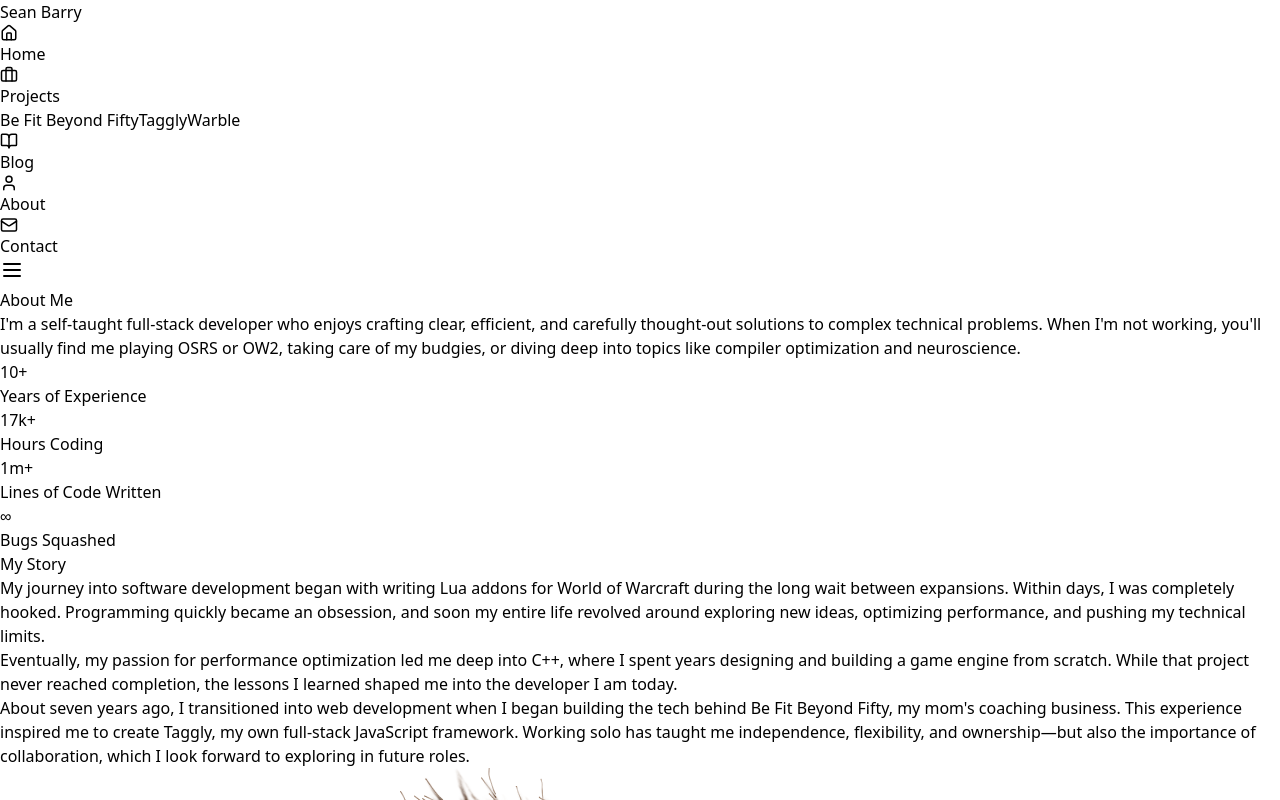
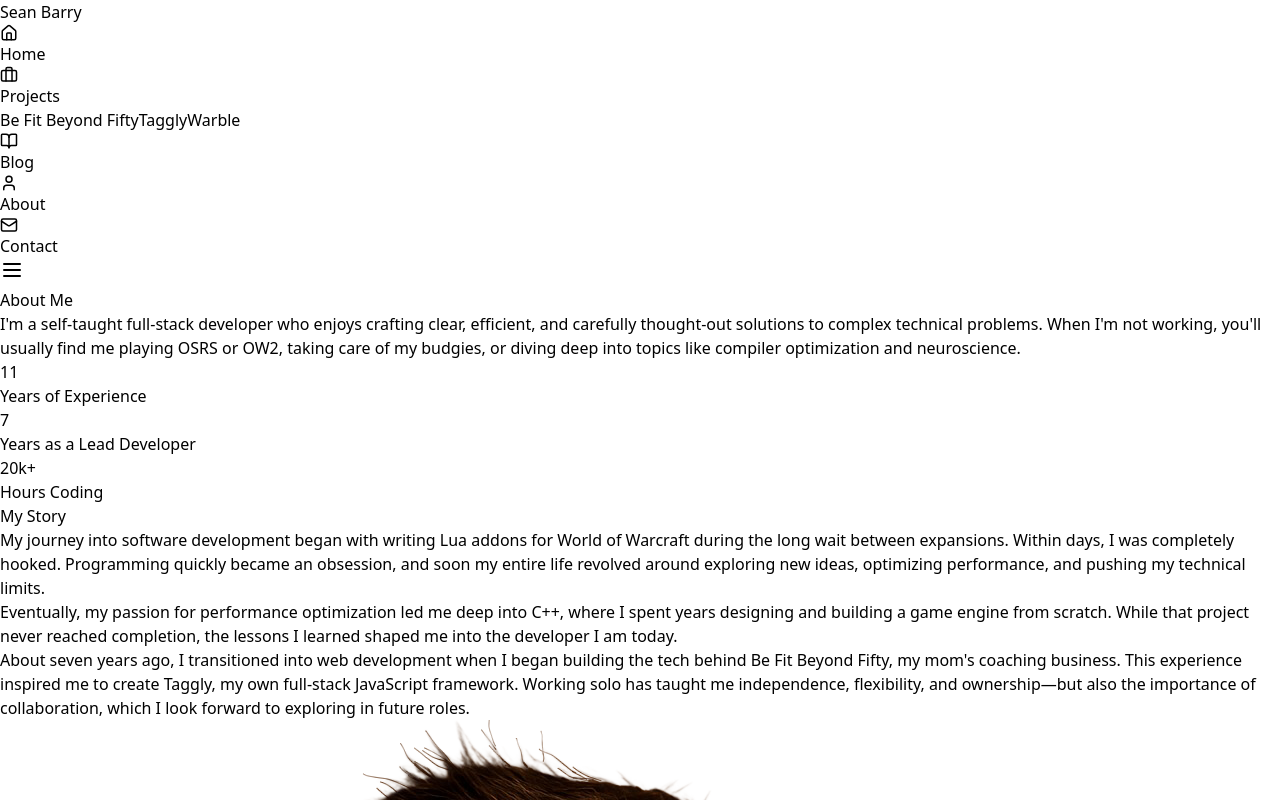
Before and after one commit to sean-andrew-barry/portfolio, a React (Vite) app: page /about in a window 1280 px wide. Shown: the top 800 px of the page. Built offline with nearby package versions, Linux system fonts and the light colour scheme.

Commit message:
Made the personal stats be computed instead of static

```diff
--- a/src/pages/About.jsx
+++ b/src/pages/About.jsx
@@ -2,11 +2,18 @@ import { journey } from '../data/journey';
 import { developerValues } from '../data/developerValues';
 
 export default function About() {
+  const current_year = new Date().getFullYear();
+  const programming_years = current_year - 2014;
+  const lead_developer_years = current_year - 2018;
+  const hours_per_day = 5;
+  const coding_hours = Math.floor((programming_years * 365 * hours_per_day) / 1000);
+
   const stats = [
-    { number: '10+', label: 'Years of Experience' },
-    { number: '17k+', label: 'Hours Coding' },
-    { number: '1m+', label: 'Lines of Code Written' },
-    { number: '∞', label: 'Bugs Squashed' }
+    { number: programming_years, label: 'Years of Experience' },
+    { number: lead_developer_years, label: 'Years as a Lead Developer' },
+    { number: `${coding_hours}k+`, label: 'Hours Coding' },
+    // { number: '1m+', label: 'Lines of Code Written' },
+    // { number: '∞', label: 'Bugs Squashed' },
   ];
 
   return (
@@ -26,9 +33,9 @@ export default function About() {
       {/* Stats Section */}
       <section className="py-16 bg-white">
         <div className="max-w-6xl mx-auto px-4">
-          <div className="grid grid-cols-2 md:grid-cols-4 gap-8">
+          <div className="flex flex-wrap justify-center">
             {stats.map((stat, index) => (
-              <div key={index} className="text-center">
+              <div key={index} className="basis-1/4 flex-shrink-0 text-center">
                 <div className="text-4xl md:text-5xl font-bold text-transparent bg-clip-text bg-gradient-to-r from-purple-600 to-pink-600 mb-2">
                   {stat.number}
                 </div>
@@ -112,11 +119,11 @@ export default function About() {
 
           <div className="relative">
             {/* Timeline line */}
-            <div className="absolute left-8 top-0 bottom-0 w-0.5 bg-gradient-to-b from-purple-600 to-pink-600"></div>
+            <span className="hidden md:block absolute left-8 -translate-x-1/2 top-16 bottom-16 w-2 bg-gradient-to-b from-purple-600 to-pink-600 pointer-events-none" />
 
             <div className="space-y-12">
               {journey.sort((a, b) => a.year - b.year).map((item, index) => (
-                <div key={index} className="relative flex items-start gap-8">
+                <div key={index} className="relative flex items-center gap-8">
                   {/* Timeline dot */}
                   <div className="w-16 h-16 bg-gradient-to-r from-purple-600 to-pink-600 rounded-full flex items-center justify-center text-white font-bold text-sm shadow-lg">
                     {item.year}
```
